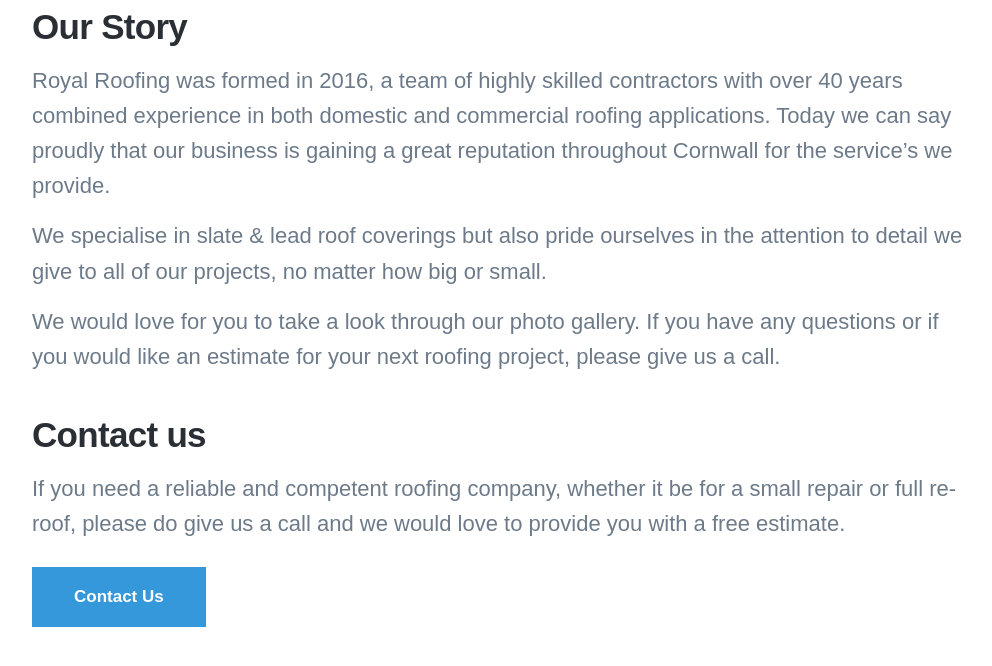
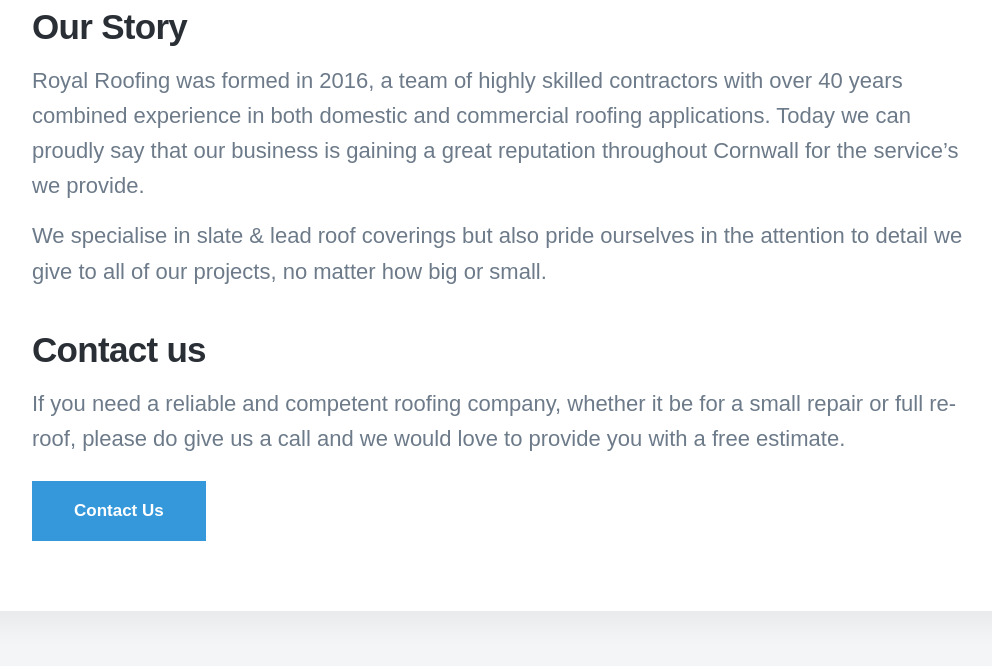
Before and after one commit to royalroofing/royalroofing.github.io, a Jekyll site: the page built from _pages/about.md, in a window 1280 px wide and 900 px high, scrolled down 421 px, cut to the strip 192-870 px from the top of the window. Shown: the top 666 px of the strip, without its empty margins (138-1130 px from the left). Built offline with Jekyll 4.4.1, drawn with Linux system fonts in a browser that asks for light colours; nearby versions of some CDN libraries; some web fonts are replaced.

Commit message:
Update about.md

```diff
--- a/_pages/about.md
+++ b/_pages/about.md
@@ -5,11 +5,9 @@
 featured_image: /images/about.png
 ---
 ## Our Story
-Royal Roofing was formed in 2016, a team of highly skilled contractors with over 40 years combined experience in both domestic and commercial roofing applications. Today we can say proudly that our business is gaining a great reputation throughout Cornwall for the service's we provide.
+Royal Roofing was formed in 2016, a team of highly skilled contractors with over 40 years combined experience in both domestic and commercial roofing applications. Today we can proudly say that our business is gaining a great reputation throughout Cornwall for the service's we provide.
 
 We specialise in slate & lead roof coverings but also pride ourselves in the attention to detail we give to all of our projects, no matter how big or small.
-
-We would love for you to take a look through our photo gallery. If you have any questions or if you would like an estimate for your next roofing project, please give us a call.
 
 ## Contact us
 
```
